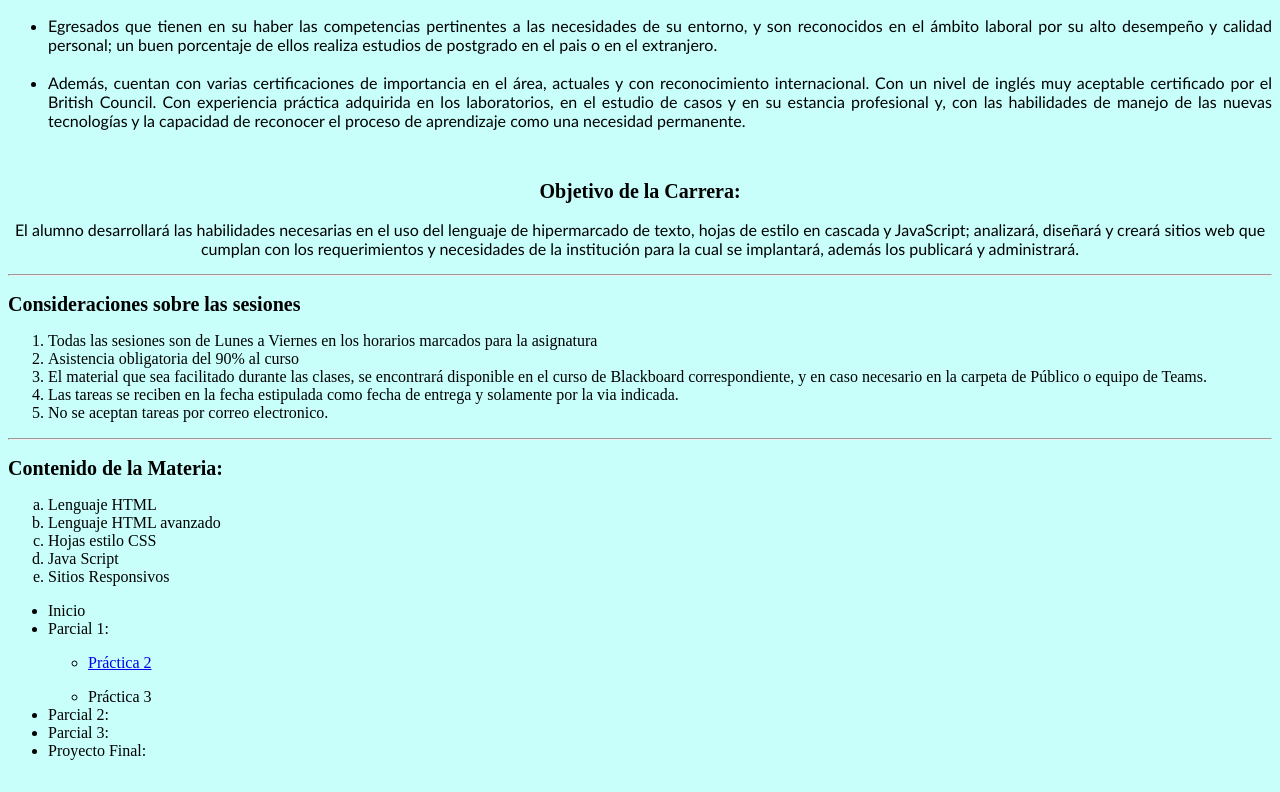
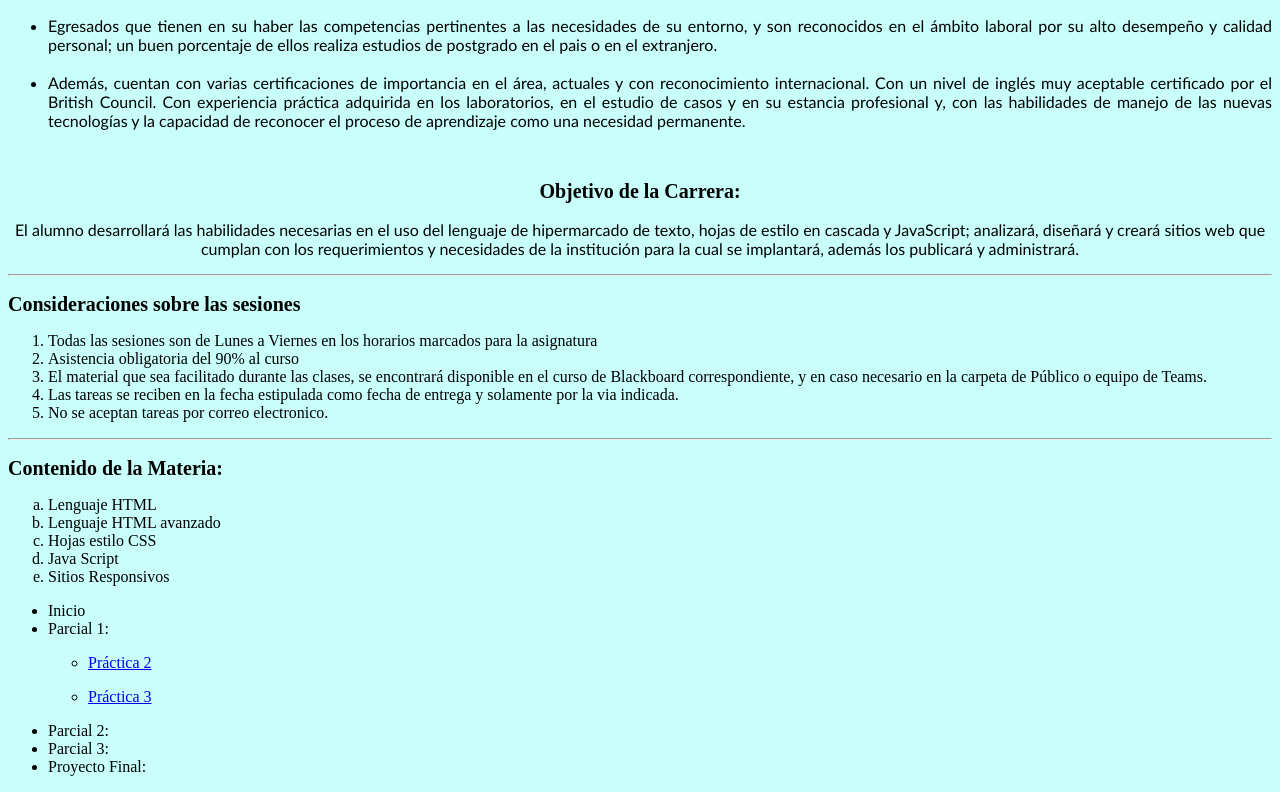
Before and after one commit to dannagamcas/EvidenciasPro, a plain HTML site: page index.html in a window 1280 px wide. Shown: the part 835-1627 px from the top of the page. Drawn offline with Linux system fonts and the light colour scheme.

Commit message:
Update index.html

```diff
--- a/index.html
+++ b/index.html
@@ -88,7 +88,9 @@
 				<li>
 					<p><a href="practica2.html">Práctica 2</a></p>
 				</li>
-				<li>Práctica 3</li>
+				<li>
+					<p><a href="practica3.html">Práctica 3</a></p>
+				</li>
 			</ul>
 		</li>
 		<li>Parcial 2:</li>
```
